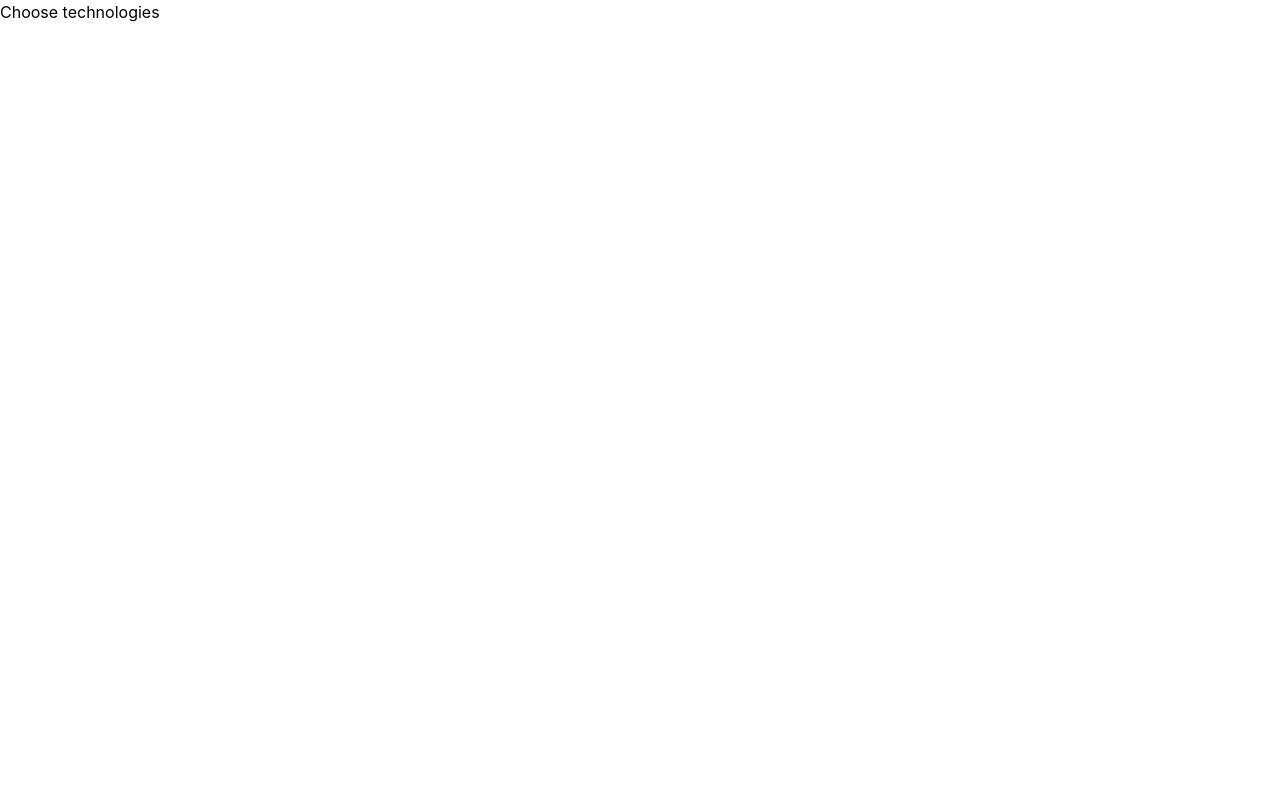
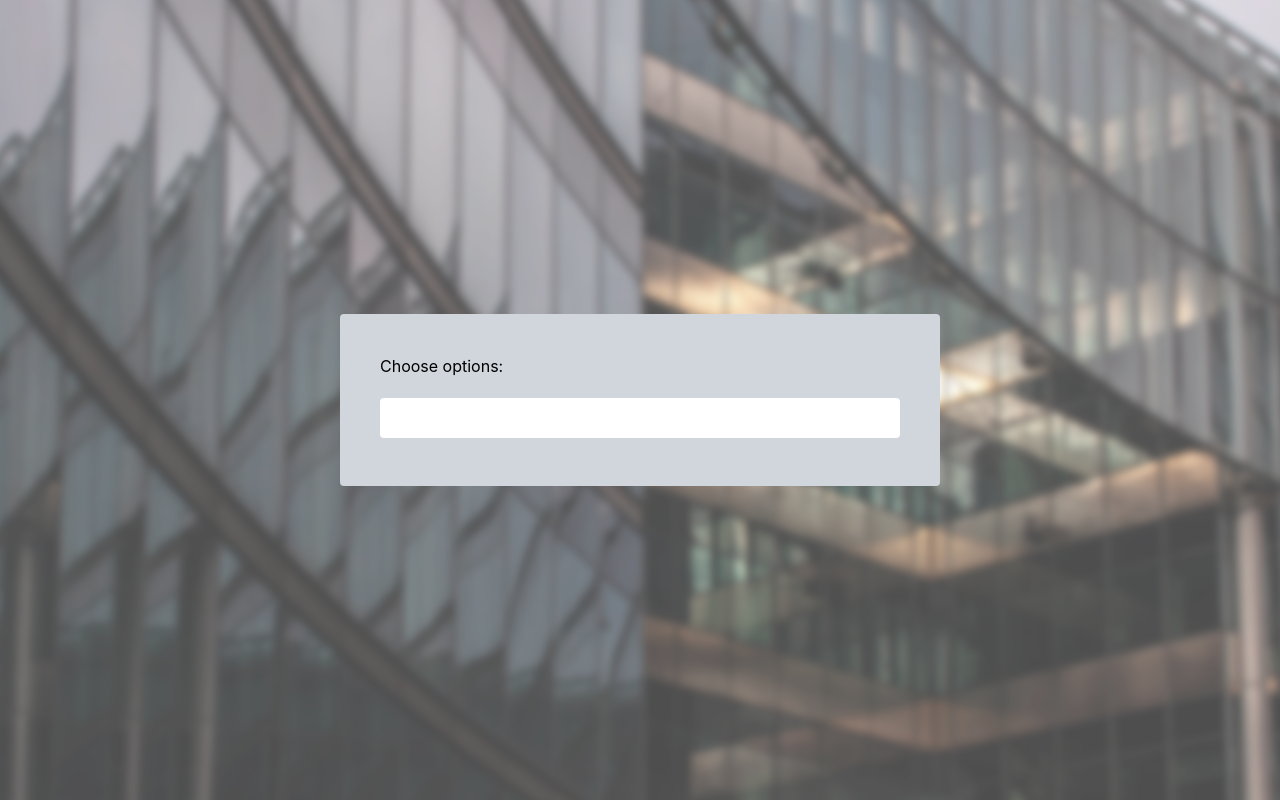
Before and after one commit to GrucaCode/Autocomplete-component, a React (Vite) app in the folder autocomplete-component/: page / in a window 1280 px wide. Built offline with nearby package versions, Linux system fonts and the light colour scheme.

Commit message:
add styles and useEffect to autocomplete component

```diff
--- a/autocomplete-component/src/App.tsx
+++ b/autocomplete-component/src/App.tsx
@@ -1,8 +1,18 @@
 import Autocomplete from './components/Autocomplete';
+import backgroundImage from "./assets/building.jpg";
 
 function App() {
   return (
-    <Autocomplete/>
+    <main
+      className="relative min-h-screen flex items-center justify-center overflow-hidden"
+    >
+      <div
+        className="absolute inset-0 bg-cover bg-center bg-no-repeat blur-xs scale-105 bg-white/30"
+        style={{ backgroundImage: `url(${backgroundImage})` }}
+      />
+      <div className="absolute inset-0 bg-white/30" />
+        <Autocomplete />
+    </main>
   )
 }
 export default App;
--- a/autocomplete-component/src/components/Autocomplete.tsx
+++ b/autocomplete-component/src/components/Autocomplete.tsx
@@ -1,26 +1,43 @@
-import { useState } from 'react';
+import { useEffect, useRef, useState } from 'react';
 import SuggestionsDropdown from './SuggestionsDropdown';
 
 function Autocomplete() {
   const [isDropdownOpen, setIsDropdownOpen] = useState(false);
+  const autocompleteRef = useRef<HTMLDivElement | null>(null);
 
-  const handleInputClick = () => {
-    if (isDropdownOpen === true) {
-      setIsDropdownOpen(false);
-    } else if (isDropdownOpen === false) {
-      setIsDropdownOpen(true);
+  useEffect(() => {
+    const handleOutsideInputClick = (event: MouseEvent) => {
+      if(
+        autocompleteRef.current &&
+        !autocompleteRef.current.contains(event.target as Node)
+      ) {
+        setIsDropdownOpen(false);
+      }
+    };
+
+    document.addEventListener("mousedown", handleOutsideInputClick);
+
+    return () => {
+      document.removeEventListener("mousedown", handleOutsideInputClick);
     }
+  }, []);
+
+  const handleInputFocus = () => {
+    setIsDropdownOpen(true)
+  }
+
+  const handleInputChange = () => {
+
   }
 
   return (
-    <div>
-      <h2>Choose technologies</h2>
-      <ul>
-        <input type="text" onClick = {handleInputClick}/>
-      </ul>
+    <div ref={autocompleteRef} className="relative bg-gray-300 flex flex-col min-w-[100px] w-3/4 max-w-[600px] rounded-sm px-10 py-10" >
+      <h2 className="pb-5">Choose options:</h2>
+      <div>
+        <input type="text" onFocus = {handleInputFocus} onChange={handleInputChange} className="bg-white rounded-sm w-full mb-2 px-5 py-2"/>
+      </div>
       {isDropdownOpen && <SuggestionsDropdown />}
     </div>
-
   )
 }
 
--- a/autocomplete-component/src/components/SuggestionsDropdown.tsx
+++ b/autocomplete-component/src/components/SuggestionsDropdown.tsx
@@ -2,8 +2,8 @@ import React from 'react';
 
 const SuggestionsDropdown: React.FC = () => {
     return (
-        <ul>
-            <p>test</p>;
+        <ul className="bg-white mb-2 px-5 py-2">
+            <p>test</p>
         </ul>
     );
 }
```
